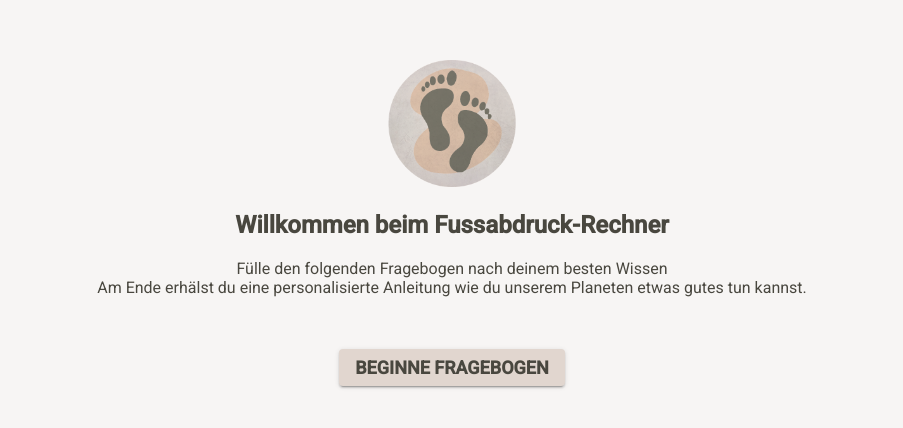
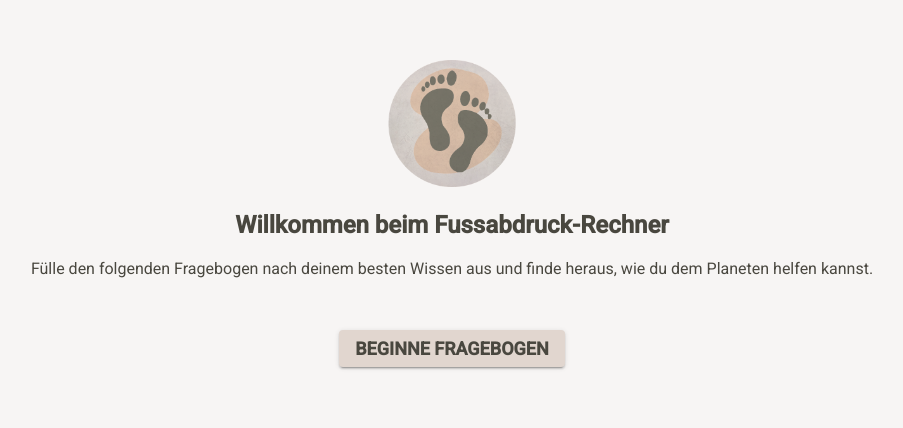
Before and after one commit to ttobollik/sanofi-prototype, an Angular app in the folder prototype/: page / in a window 1280 px wide. Shown: the top 428 px of the page, without its empty margins (218-1121 px from the left). Built offline with nearby package versions, Linux system fonts and the light colour scheme.

Commit message:
Update text front page

```diff
--- a/prototype/src/app/components/home/home.component.html
+++ b/prototype/src/app/components/home/home.component.html
@@ -2,8 +2,7 @@
 <div class="welcome">
       <img class="logo" src="assets/pes.png" alt="Italian Trulli">
       <h2>Willkommen beim Fussabdruck-Rechner</h2>
-      <p>Fülle den folgenden Fragebogen nach deinem besten Wissen<br>
-            Am Ende erhälst du eine personalisierte Anleitung wie du unserem Planeten etwas gutes tun kannst.</p>
+      <p>Fülle den folgenden Fragebogen nach deinem besten Wissen aus und finde heraus, wie du dem Planeten helfen kannst.</p>
 <!--       <p>Wenn du den aktuellen Fragebogen bearbeiten willst, dann klicke auf <b>Edit Questionnaire</b>.</p> -->
 
       <div class="navigation">
```
